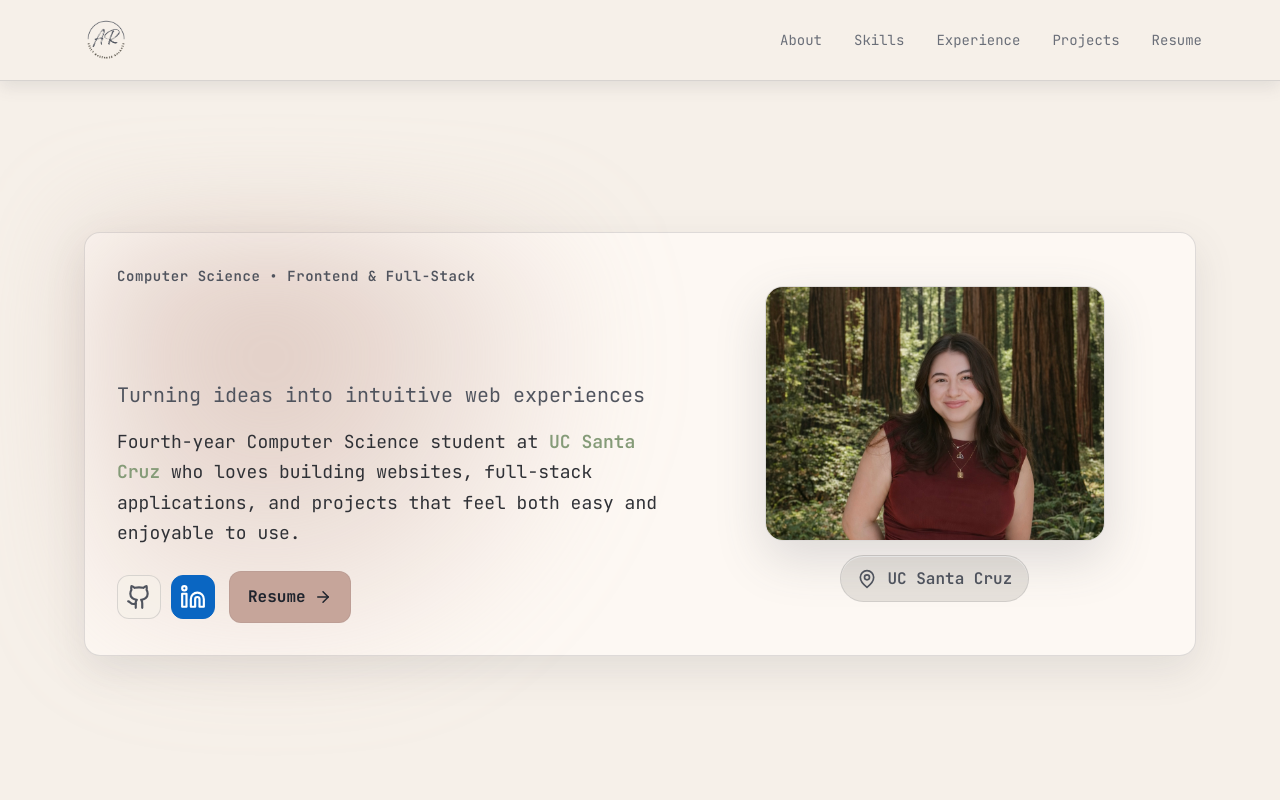
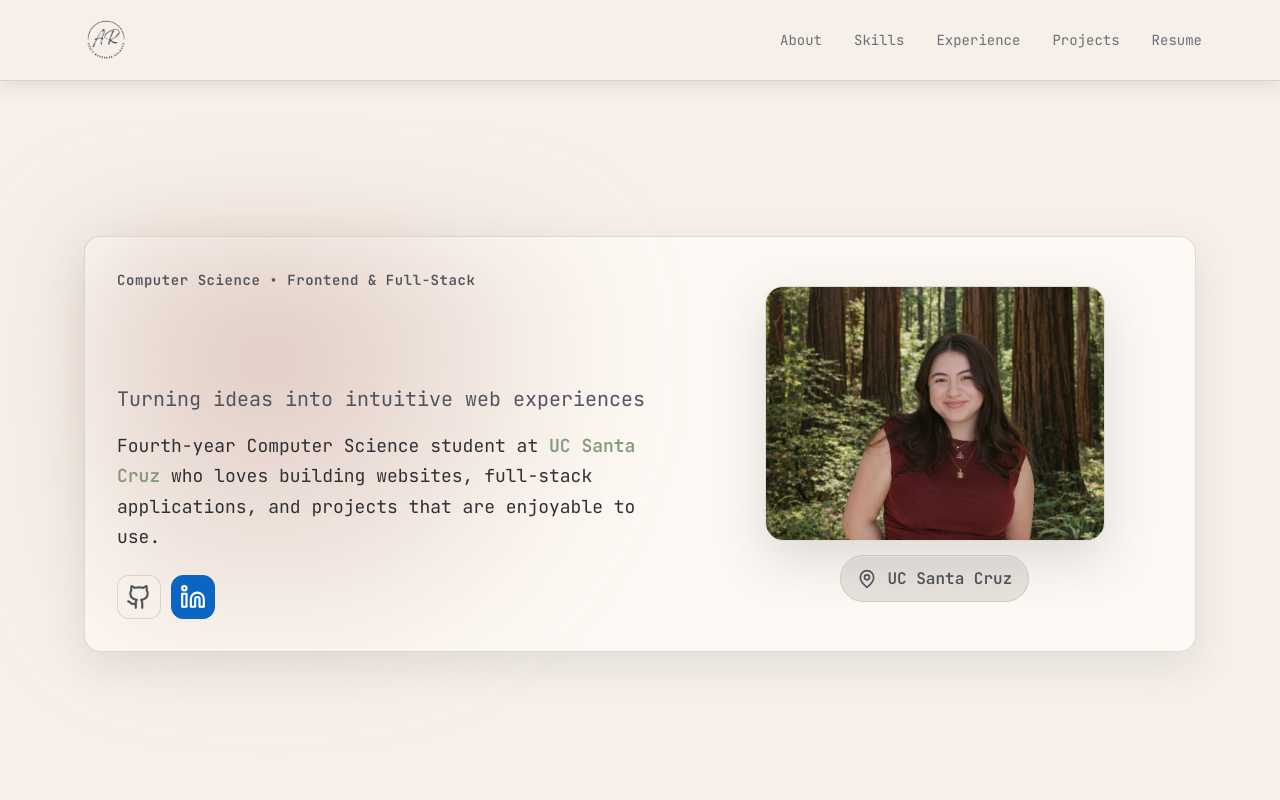
Before and after one commit to arelyyrosendes/ArelySite, a React (Vite) app: page / in a window 1280 px wide. Shown: the top 800 px of the page. Built offline with nearby package versions, Linux system fonts and the light colour scheme.

Commit message:
resume updated

```diff
--- a/src/App.tsx
+++ b/src/App.tsx
@@ -1,5 +1,5 @@
 import React, { useState, useEffect, useRef } from 'react';
-import { Github, Linkedin, Mail, Menu, X, ArrowRight, MapPin } from 'lucide-react';
+import { Github, Linkedin, Mail, Menu, X, MapPin } from 'lucide-react';
 import AboutMe from './sections/AboutMe';
 import Experience from './sections/Experience';
 import Projects from './sections/Projects';
@@ -366,8 +366,7 @@ const Portfolio: React.FC = () => {
                 <p className="hero-body">
                   Fourth-year Computer Science student at{' '}
                   <span style={{ color: 'var(--natural)', fontWeight: 600 }}>UC Santa Cruz</span>{' '}
-                  who loves building websites, full-stack applications, and projects that feel both
-                  easy and enjoyable to use.
+                  who loves building websites, full-stack applications, and projects that are enjoyable to use.
                 </p>
                 <div className="hero-actions">
                   <div className="hero-socials">
@@ -378,14 +377,14 @@ const Portfolio: React.FC = () => {
                       <Linkedin size={26} />
                     </a>
                   </div>
-                  <a
+                  {/* <a
                     className="btn resume-btn"
                     href="/Resume.pdf"
                     target="_blank"
                     rel="noopener noreferrer"
                   >
                     Resume <ArrowRight size={18} />
-                  </a>
+                  </a> */}
                 </div>
               </div>
 
--- a/src/sections/Resume.tsx
+++ b/src/sections/Resume.tsx
@@ -24,7 +24,7 @@ const Resume = forwardRef<HTMLElement>((_, ref) => (
       <div className="flex justify-center gap-4 flex-wrap">
         {/* Download Resume */}
         <a
-          href="/Resume.pdf"
+          href="/images/Arely Rosendes Resume.pdf"
           download
           className="inline-block px-8 py-4 border border-pink-300 rounded font-mono transition-all duration-300 hover:bg-pink-300 hover:bg-opacity-10 hover:-translate-y-1"
           style={{ color: 'var(--primary)', borderColor: 'var(--primary)' }}>
@@ -33,7 +33,7 @@ const Resume = forwardRef<HTMLElement>((_, ref) => (
 
         {/* View Resume */}
         <a
-          href="/Resume.pdf"
+          href="/images/Arely Rosendes Resume.pdf"
           target="_blank"
           rel="noopener noreferrer"
           className="inline-block px-8 py-4 border border-pink-300 rounded font-mono transition-all duration-300 hover:bg-pink-300 hover:bg-opacity-10 hover:-translate-y-1"
```
Also changed, not shown: 1 other file (tests, documents, lock files or other folders).
